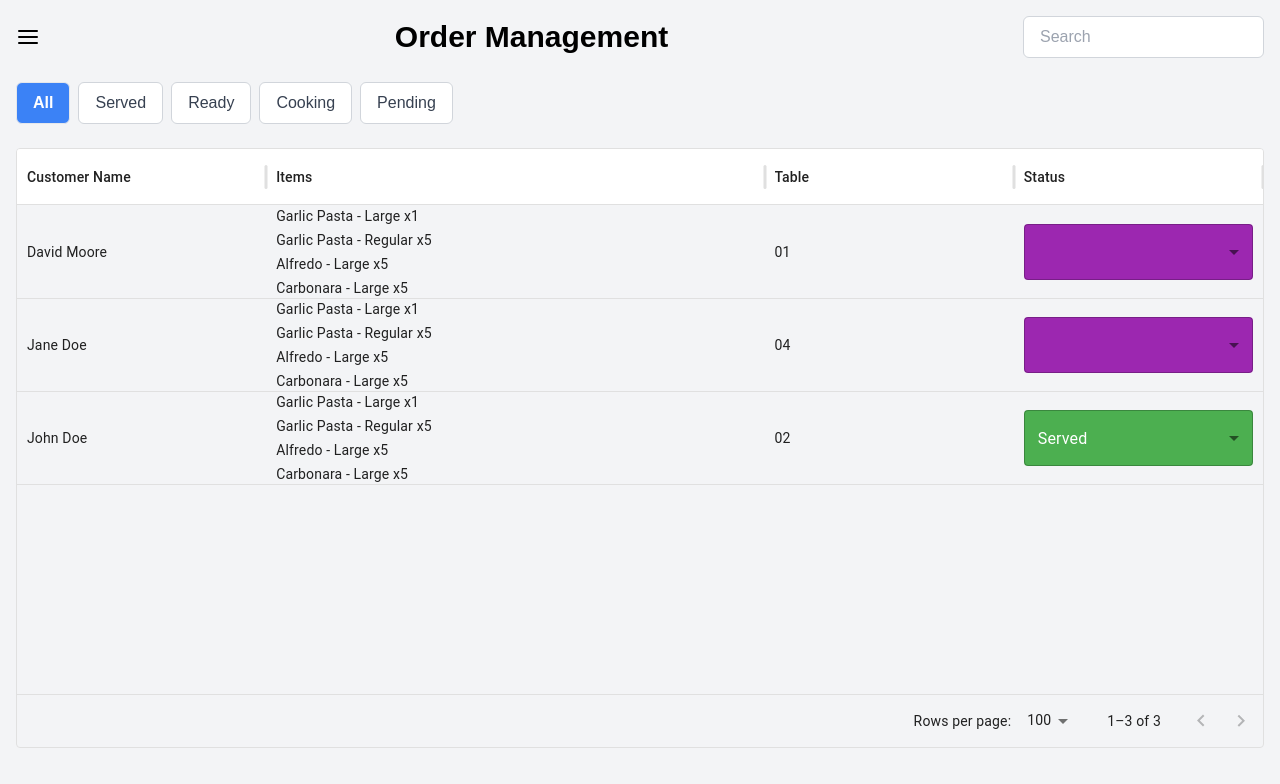
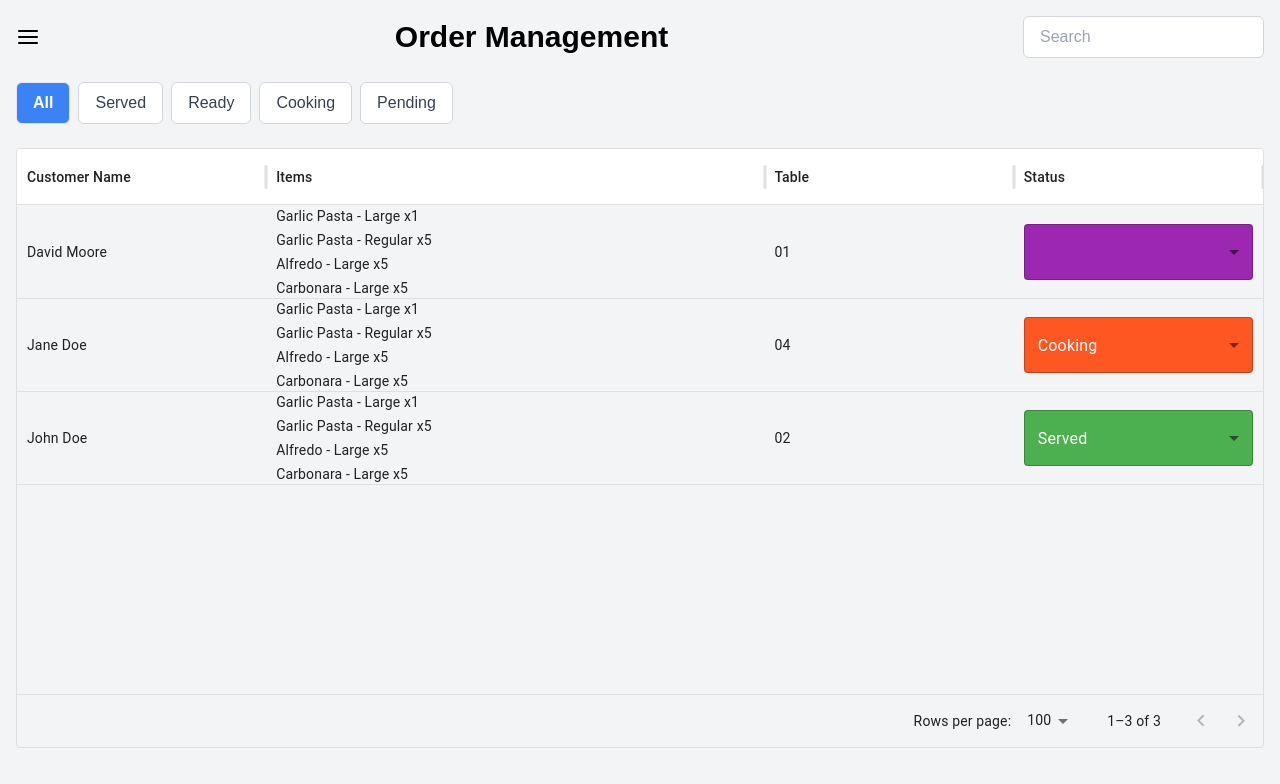
Before and after one commit to Exe-lk/food-ordering-menu, a Next.js app: page /order in a window 1280 px wide. Shown: the top 784 px of the page. Built offline with nearby package versions, Linux system fonts and the light colour scheme.

Commit message:
0.1.2
Button Adjustment

```diff
--- a/app/order/_components/DataGrid.tsx
+++ b/app/order/_components/DataGrid.tsx
@@ -58,13 +58,18 @@ const OrderGrid: React.FC<OrderGridProps> = ({ orders, handleStatusChange }) =>
                 ? "#FFC107"
                 : params.value === "Served"
                 ? "#4CAF50"
+                : params.value === "Cooking"
+                ? "#FF5722"
+                : params.value === "Ready to Serve"
+                ? "#03A9F4"
                 : "#9C27B0",
             color: "white",
           }}
         >
           <MenuItem value="Pending">Pending</MenuItem>
+          <MenuItem value="Cooking">Cooking</MenuItem>
+          <MenuItem value="Ready to Serve">Ready to Serve</MenuItem>
           <MenuItem value="Served">Served</MenuItem>
-          <MenuItem value="Ready to Serve">Ready to Serve</MenuItem>
         </Select>
       ),
     },
--- a/data/order.ts
+++ b/data/order.ts
@@ -10,7 +10,7 @@ export const orders = [
         { name: "Carbonara", size: "Large", quantity: 5 },
       ],
       total: "12000 LKR",
-      status: "Ready",
+      status: "Ready To Serve",
     },
     {
       id:2,
```
